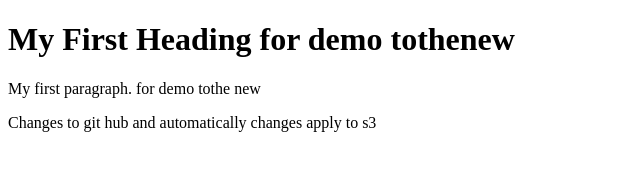
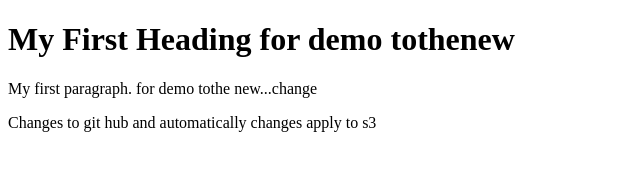
Before and after one commit to NikitaJoshi7/reveal, a plain HTML site: page index.html in a window 1280 px wide. Shown: the full height of the page, 0-640 px from the left. Drawn offline with Linux system fonts and the light colour scheme.

Commit message:
Update index.html

```diff
--- a/index.html
+++ b/index.html
@@ -4,7 +4,7 @@
 
 <h1>My First Heading  for demo tothenew</h1>
 
-<p>My first paragraph. for demo tothe new</p>
+<p>My first paragraph. for demo tothe new...change</p>
   <p>Changes to git hub and automatically changes apply to s3</p>
 
 </body>
```
